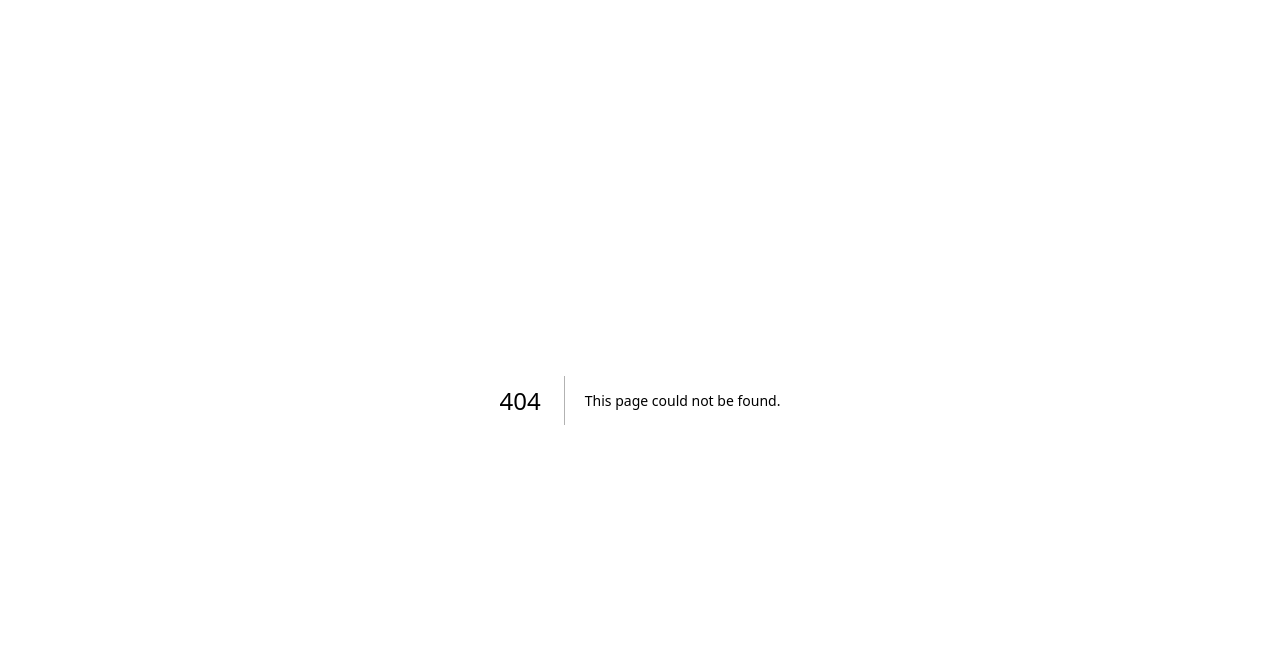
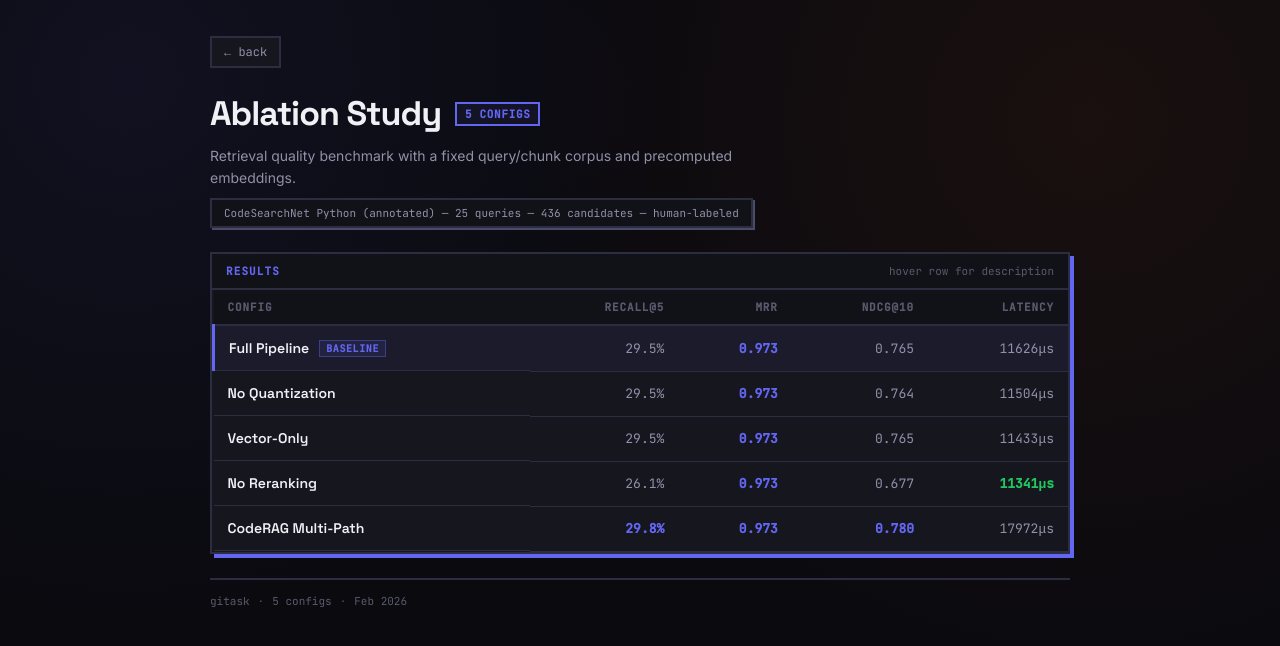
Before and after one commit to FloareDor/gitask, a Next.js app: page /ablation in a window 1280 px wide. Before the commit this address had no page. Shown: the top 646 px of the page. Built offline with nearby package versions, Linux system fonts and the light colour scheme.

Commit message:
chore: cleaned ablation page

```diff
--- a/src/app/evals/page.tsx
+++ b/src/app/ablation/page.tsx
@@ -4,7 +4,7 @@ import { ABLATION_RESULTS } from "@/lib/eval-results";
 
 const DATASET_BADGE = `${DATASET_META.name} — ${DATASET_META.queryCount} queries — ${DATASET_META.chunkCount} candidates — human-labeled`;
 
-export default function EvalsPage() {
+export default function AblationPage() {
   const bestRecall = Math.max(...ABLATION_RESULTS.map((r) => r.avgRecallAt5));
   const bestMRR = Math.max(...ABLATION_RESULTS.map((r) => r.avgMRR));
   const bestNdcg = Math.max(...ABLATION_RESULTS.map((r) => r.avgNdcgAt10));
@@ -13,7 +13,7 @@ export default function EvalsPage() {
   return (
     <main style={styles.page}>
       <div style={styles.container}>
-        <a href="/" style={styles.back} className="evals-back">
+        <a href="/" style={styles.back} className="ablation-back">
           ← back
         </a>
 
@@ -35,7 +35,7 @@ export default function EvalsPage() {
           <div style={styles.tableCard}>
             <div style={styles.tableTopBar}>
               <span style={styles.tableBarLabel}>Results</span>
-              <span style={styles.tableBarHint}>hover config name for description</span>
+              <span style={styles.tableBarHint}>hover row for description</span>
             </div>
             <div style={styles.tableScroll}>
               <table style={styles.table}>
@@ -132,7 +132,7 @@ export default function EvalsPage() {
         </section>
 
         <footer style={styles.footer}>
-          <span>GitAsk evals</span>
+          <span>gitask</span>
           <span style={styles.footerSep}>·</span>
           <span>{ABLATION_RESULTS.length} configs</span>
           <span style={styles.footerSep}>·</span>
--- a/src/app/globals.css
+++ b/src/app/globals.css
@@ -269,7 +269,7 @@ html, body {
   border-color: var(--border-accent);
 }
 
-.evals-back:hover {
+.ablation-back:hover {
   color: var(--text-primary);
   border-color: var(--border-accent);
   box-shadow: var(--shadow-brutal-sm);
--- a/src/app/page.tsx
+++ b/src/app/page.tsx
@@ -159,8 +159,8 @@ export default function LandingPage() {
           </div>
 
           <div style={styles.quickLinks}>
-            <a href="/evals" style={styles.evalsLink} className="evals-link">
-              Evals
+            <a href="/ablation" style={styles.evalsLink} className="evals-link">
+              Ablation
             </a>
             <a
               href={projectRepoUrl}
--- a/src/lib/eval-results.ts
+++ b/src/lib/eval-results.ts
@@ -1,5 +1,5 @@
 /**
- * Ablation study results for /evals.
+ * Ablation study results for /ablation.
  * Generated by: npx vitest run src/lib/ablation.test.ts
  * Dataset: CodeSearchNet Python (annotated) — 25 queries, 436 candidates
  * Date: 2026-02-27
```
